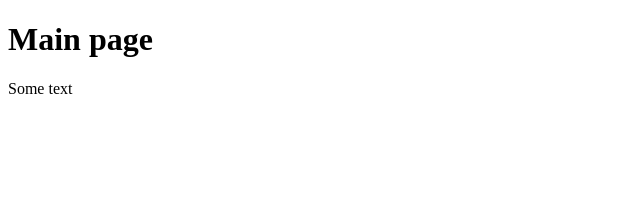
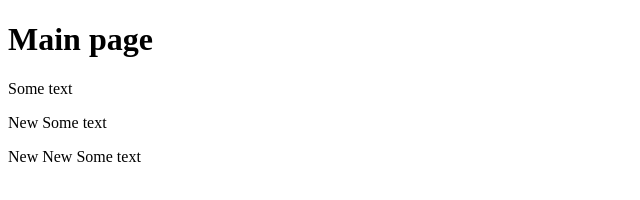
Before and after one commit to atom523/RRPS02, a plain HTML site: page index.html in a window 1280 px wide. Shown: the whole page, without its empty margins (0-640 px from the left). Drawn offline with Linux system fonts and the light colour scheme.

Commit message:
Редагування index.html для гілки text

```diff
--- a/index.html
+++ b/index.html
@@ -7,5 +7,7 @@
 <body>
  <h1>Main page</h1>
  <p>Some text</p>
+ <p>New Some text</p>
+ <p>New New Some text</p>
 </body>
 </html>
```
